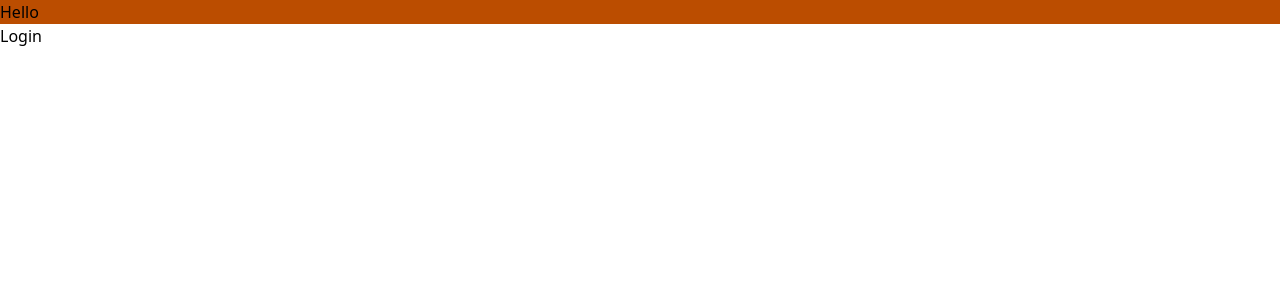
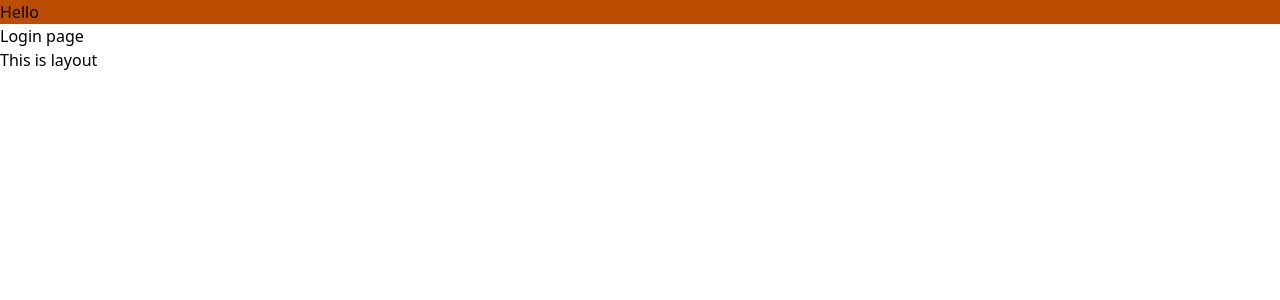
Before and after one commit to Dude6561/AuthenticationRoutex, a Next.js app in the folder nextauth/: page /login in a window 1280 px wide. Shown: the top 300 px of the page. Built offline with nearby package versions, Linux system fonts and the light colour scheme.

Commit message:
learnt nested layour by creating nester keyword

```diff
--- /dev/null
+++ b/nextauth/src/app/(auth)/login/layout.tsx
@@ -0,0 +1,12 @@
+import React from "react";
+
+const layout = ({ children }: { children: React.ReactNode }) => {
+  return (
+    <div>
+      {children}
+      <h2>This is layout</h2>
+    </div>
+  );
+};
+
+export default layout;
--- a/nextauth/src/app/(auth)/login/page.tsx
+++ b/nextauth/src/app/(auth)/login/page.tsx
@@ -1,7 +1,7 @@
 import React from "react";
 
 const Login = () => {
-  return <div>Login</div>;
+  return <div>Login page</div>;
 };
 
 export default Login;
```
